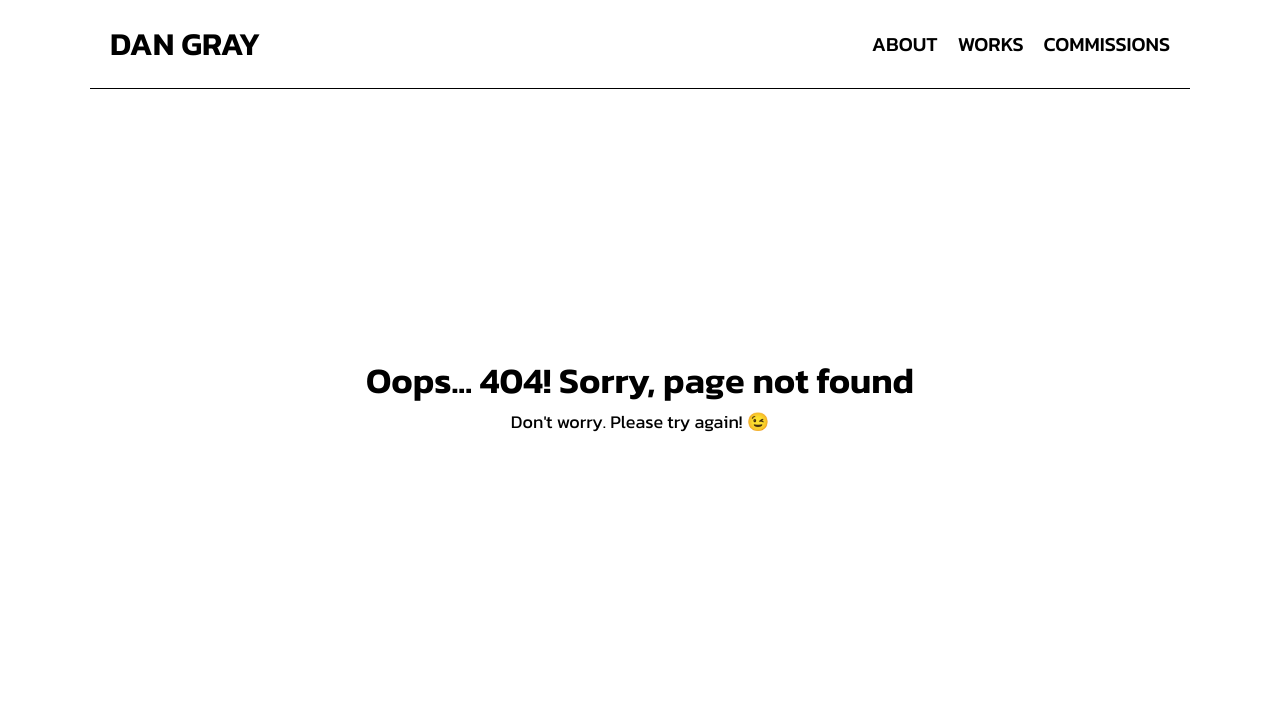
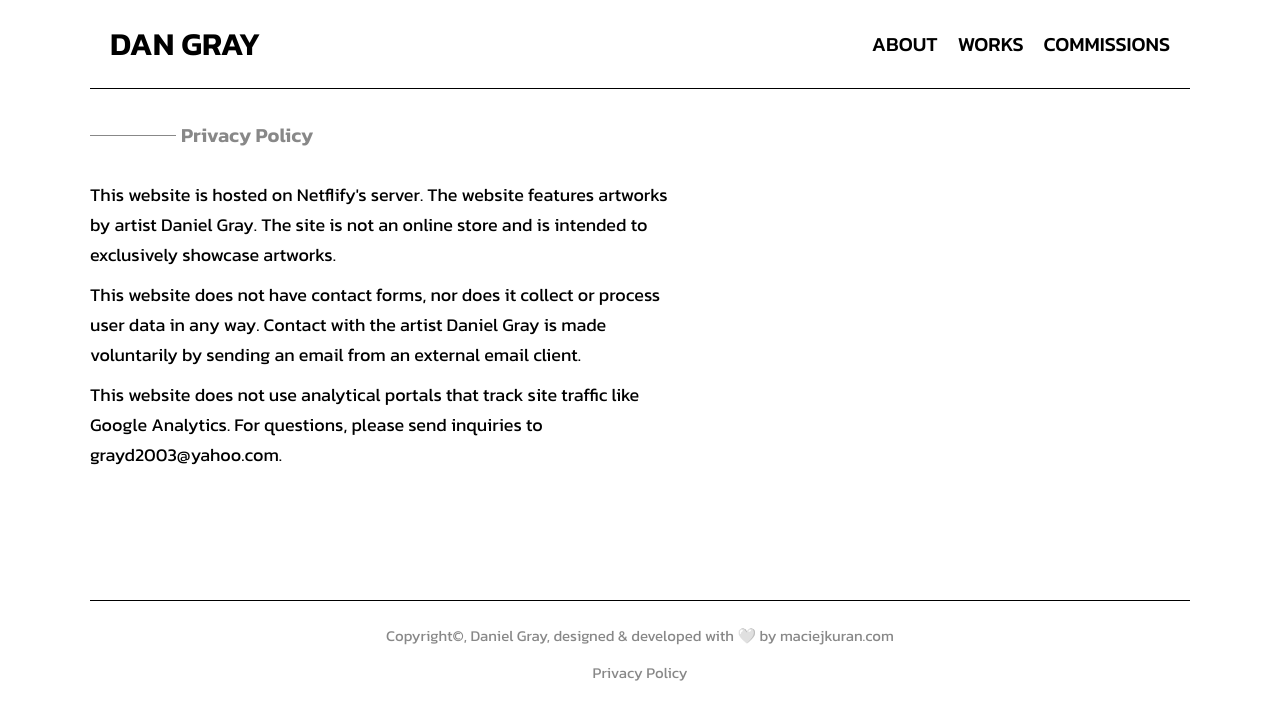
Before and after one commit to maciejkuran/dan-gray-artist, a React (Create React App) app: page /privacy-policy in a window 1280 px wide. Before the commit this address had no page. Shown: the top 720 px of the page. Built offline with nearby package versions, Linux system fonts and the light colour scheme.

Commit message:
privacy policy page completed

```diff
--- a/src/App.js
+++ b/src/App.js
@@ -6,6 +6,7 @@ import Commissions from './pages/Commissions/index';
 import RootLayout from './pages/RootLayout/RootLayout';
 import ScrollToTop from './components/ScrollToTop';
 import Error from './pages/Error/index';
+import PrivacyPolicy from './pages/PrivacyPolicy';
 import { loader as worksLoader } from './pages/Works/index';
 import { loader as workLoader } from './pages/Work/index';
 import { loader as portraitsLoader } from './pages/Commissions/index';
@@ -37,6 +38,7 @@ const router = createBrowserRouter([
             element: <Commissions />,
             loader: portraitsLoader,
           },
+          { path: 'privacy-policy', element: <PrivacyPolicy /> },
         ],
       },
     ],
--- a/src/layout/Footer.js
+++ b/src/layout/Footer.js
@@ -1,14 +1,16 @@
 import classes from './Footer.module.css';
+import { Link } from 'react-router-dom';
 
 const Footer = () => {
   return (
     <footer className={classes['footer']}>
       <p>
         Copyright©, Daniel Gray, designed & developed with 🤍 by{' '}
-        <a target="_blank" href="https://maciejkuran.com">
+        <a target='_blank' href='https://maciejkuran.com'>
           maciejkuran.com
         </a>
       </p>
+      <Link to='/privacy-policy'>Privacy Policy</Link>
     </footer>
   );
 };
--- /dev/null
+++ b/src/pages/PrivacyPolicy/index.js
@@ -0,0 +1,29 @@
+import classes from './index.module.css';
+import H1Header from '../../components/UI/H1Header';
+
+const PrivacyPolicy = () => {
+  return (
+    <section className={classes['privacy-policy']}>
+      <H1Header title='Privacy Policy' />
+      <div className={classes['privacy-policy__content']}>
+        <p>
+          This website is hosted on Netflify's server. The website features
+          artworks by artist Daniel Gray. The site is not an online store and is
+          intended to exclusively showcase artworks.
+        </p>
+        <p>
+          This website does not have contact forms, nor does it collect or
+          process user data in any way. Contact with the artist Daniel Gray is
+          made voluntarily by sending an email from an external email client.
+        </p>
+        <p>
+          This website does not use analytical portals that track site traffic
+          like Google Analytics. For questions, please send inquiries to
+          <a href='mailto:grayd2003@yahoo.com'> grayd2003@yahoo.com</a>.
+        </p>
+      </div>
+    </section>
+  );
+};
+
+export default PrivacyPolicy;
--- /dev/null
+++ b/src/pages/PrivacyPolicy/index.module.css
@@ -0,0 +1,9 @@
+.privacy-policy {
+  max-width: 110rem;
+  width: 100%;
+}
+
+.privacy-policy__content {
+  max-width: 60rem;
+  margin-top: 3rem;
+}
```
